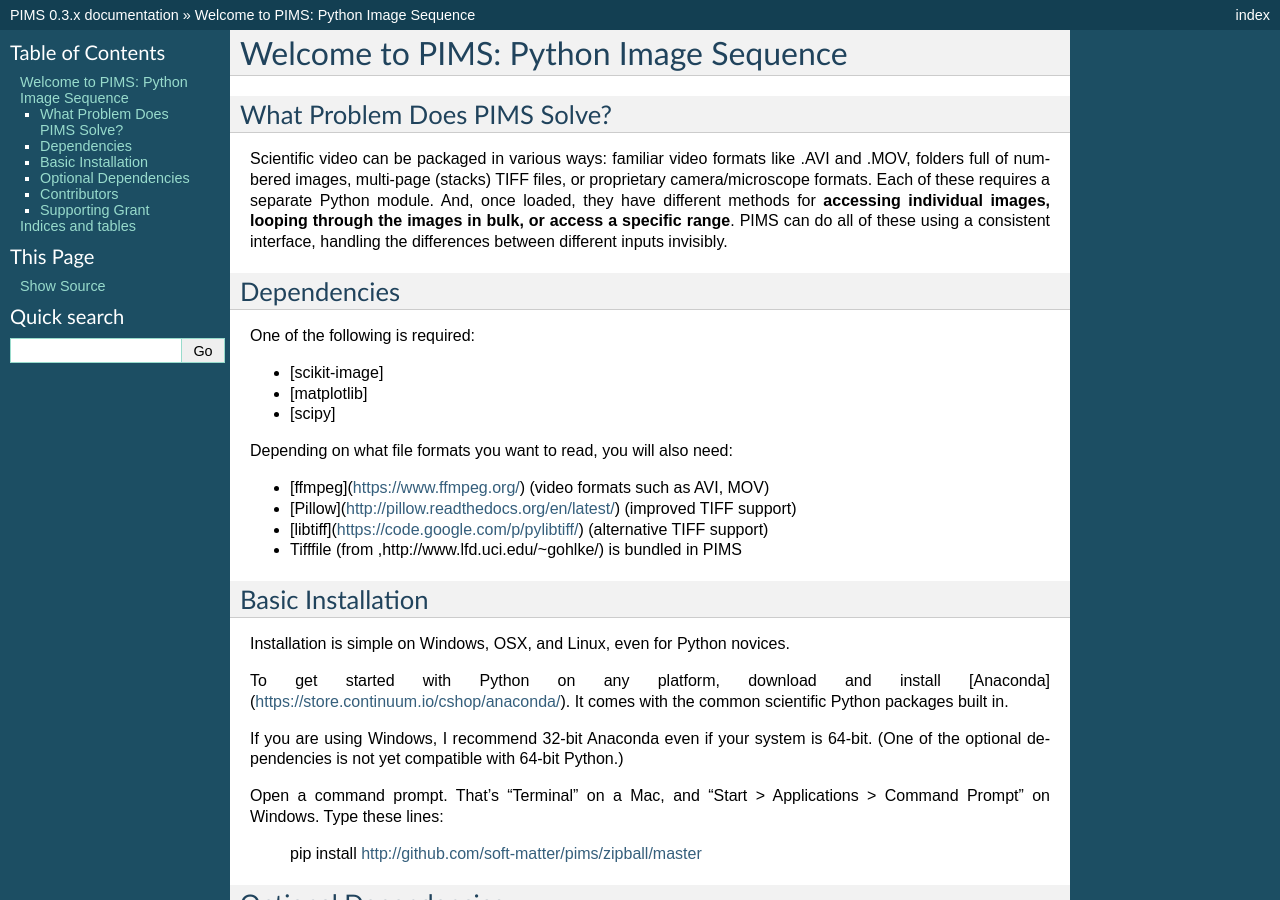
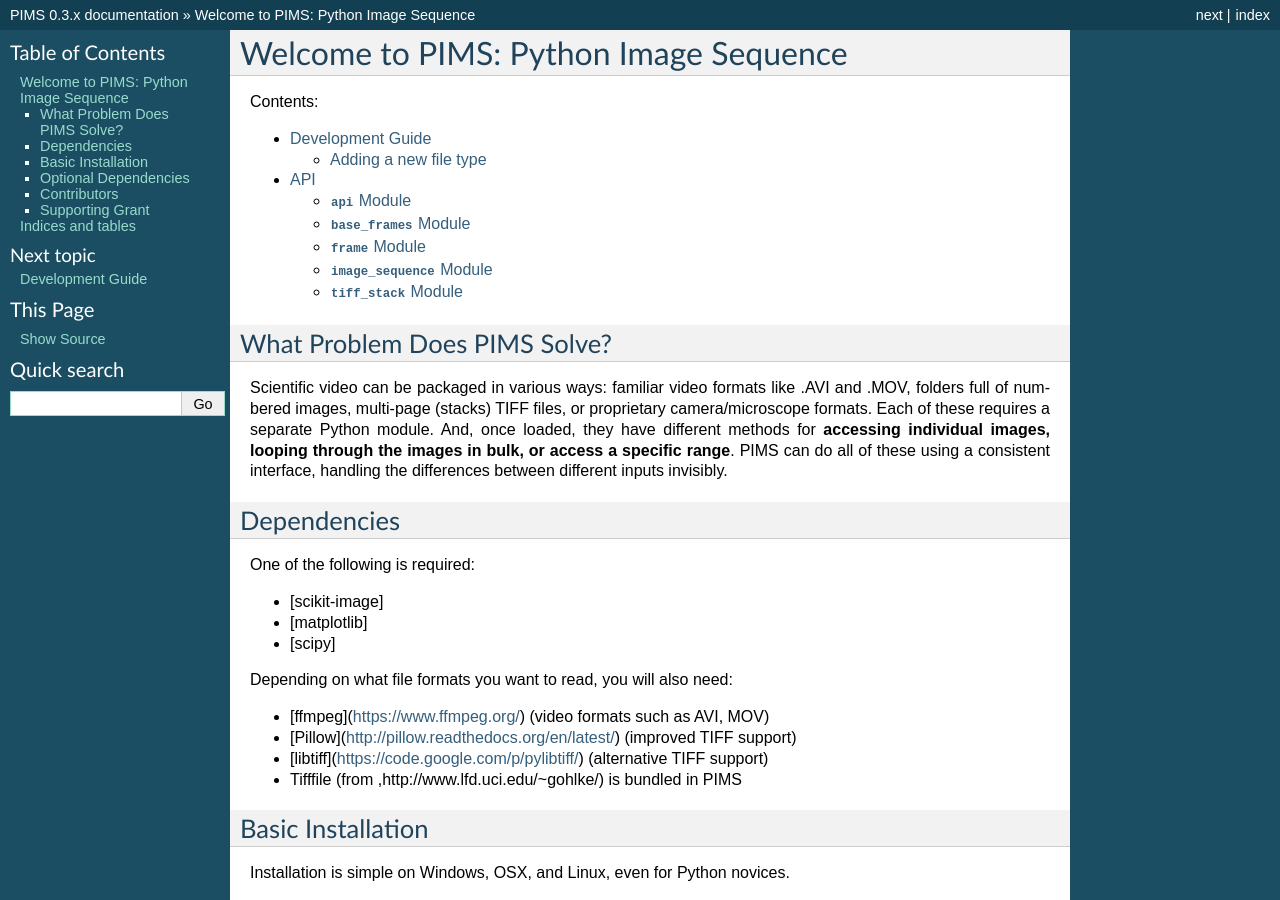
Before and after one commit to soft-matter/pims, a Sphinx documentation site: the page built from doc/source/index.rst, in a window 1280 px wide and 900 px high. Built offline with Sphinx 7.4.7, drawn with Linux system fonts in a browser that asks for light colours.

Commit message:
DOC : Starting to flesh out documentation
This is a massive dump of a commit which I know is bad form,
but it is better than continuing to sit on this.

```diff
--- /dev/null
+++ b/doc/source/api_ref/index.rst
@@ -0,0 +1,14 @@
+
+API
+===
+
+Contents:
+
+.. toctree::
+   :maxdepth: 2
+
+   api
+   base_frames
+   frame
+   image_sequence
+   tiff_stack
--- a/doc/source/conf.py
+++ b/doc/source/conf.py
@@ -35,6 +35,7 @@
     'sphinx.ext.coverage',
     'sphinx.ext.mathjax',
     'sphinx.ext.viewcode',
+    'sphinx.ext.autosummary',
     'numpydoc'
 ]
 
@@ -268,3 +269,8 @@
 
 # Example configuration for intersphinx: refer to the Python standard library.
 intersphinx_mapping = {'http://docs.python.org/': None}
+autodoc_member_order = 'bysource'
+numpydoc_show_class_members = False
+
+import glob
+autosummary_generate = glob.glob("api_ref/*.rst")
--- /dev/null
+++ b/doc/source/dev_guide/adding_filetypes.rst
@@ -0,0 +1,4 @@
+Adding a new file type
+======================
+
+Sub-class ImageSequnece
--- /dev/null
+++ b/doc/source/dev_guide/index.rst
@@ -0,0 +1,10 @@
+.. _dev-guide-index:
+
+#################
+Development Guide
+#################
+
+.. toctree::
+  :maxdepth: 2
+
+  adding_filetypes
--- a/doc/source/index.rst
+++ b/doc/source/index.rst
@@ -5,6 +5,15 @@
 
 Welcome to PIMS: Python Image Sequence
 ======================================
+
+Contents:
+
+.. toctree::
+   :maxdepth: 2
+
+   dev_guide/index
+   api_ref/index
+
 
 What Problem Does PIMS Solve?
 -----------------------------
```
Also changed, not shown: other parts of doc/source/index.rst (+0 -5 lines), doc/source/api_ref/api.rst (added, +10 -0 lines), doc/source/api_ref/base_frames.rst (added, +15 -0 lines), doc/source/api_ref/frame.rst (added, +9 -0 lines), doc/source/api_ref/image_sequence.rst (added, +9 -0 lines), doc/source/api_ref/tiff_stack.rst (added, +9 -0 lines), 5 other files.
